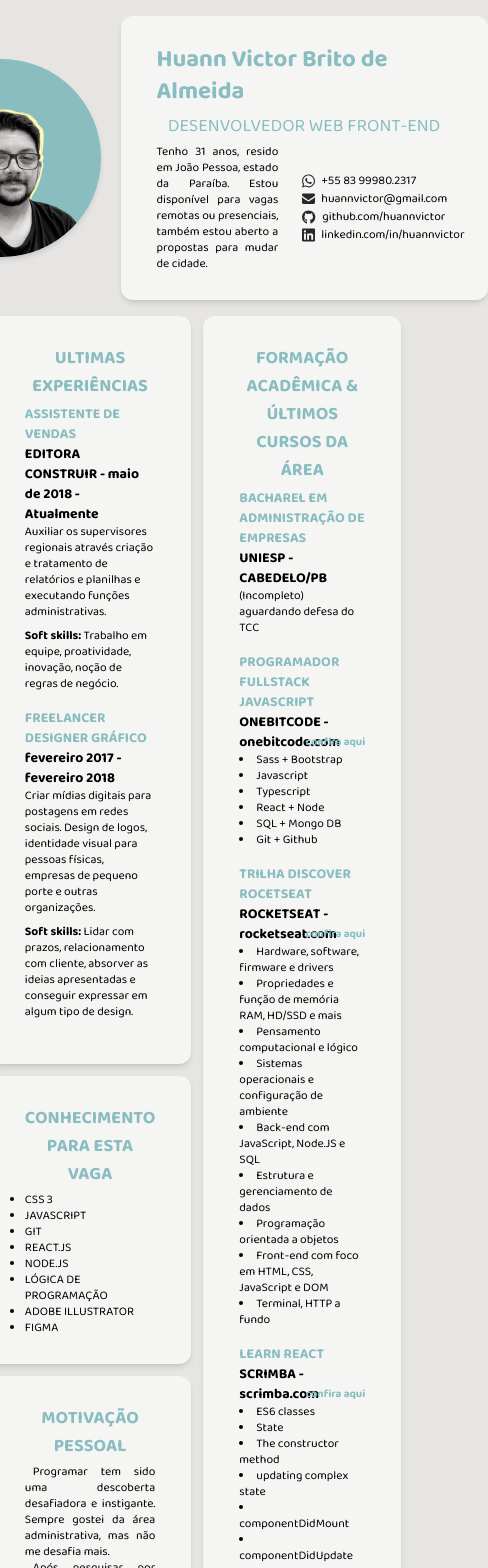
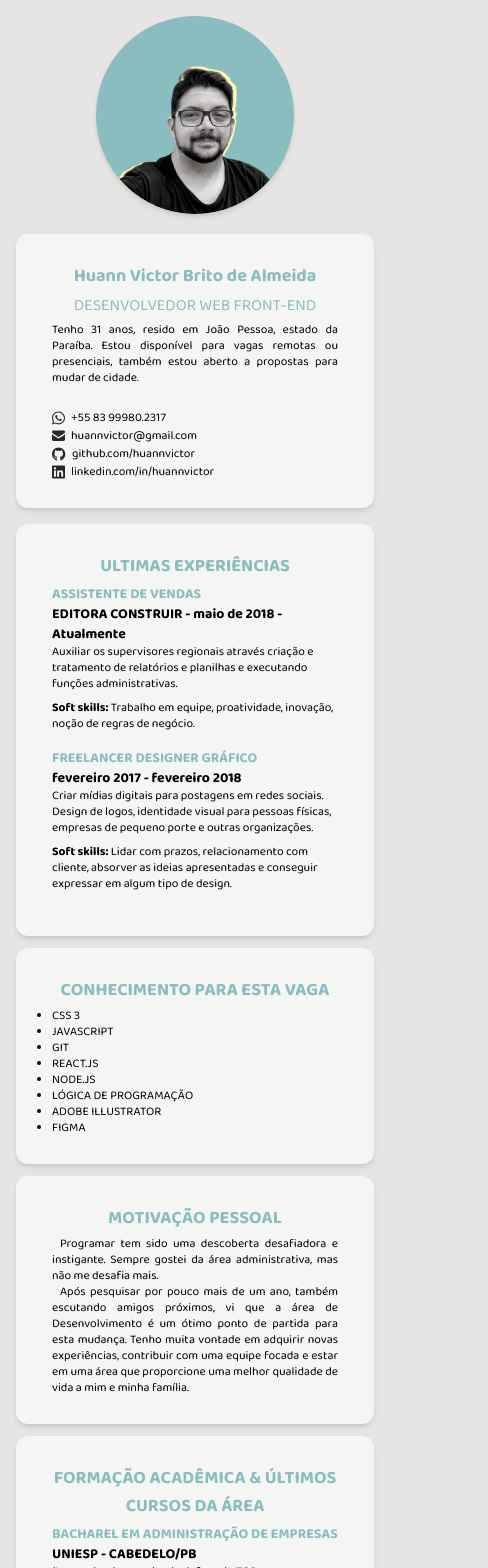
Before and after one commit to huannvictor/curriculo, a React (Create React App) app: page / in a window 390 px wide. Shown: the top 1568 px of the page, 488 px wide, since content can reach past the window. Built offline with nearby package versions, Linux system fonts and the light colour scheme.

Commit message:
responsive disign applyed

```diff
--- a/src/App.jsx
+++ b/src/App.jsx
@@ -7,9 +7,9 @@ import { Studies } from "./components/Studies";
 export function App() {
   return (
     <div className="App flex flex-col items-center justify-center gap-4 p-4">
-      <Header className="justify-center" />
-      <div className="flex gap-3 grid-cols-2">
-        <div className="left flex flex-col gap-3 text-xs">
+      <Header className="justify-center sm:max-w-sm" />
+      <div className="flex flex-col gap-3 sm:grid-cols-2 sm:flex-row">
+        <div className="left flex flex-col gap-3 text-xs sm:max-w-sm">
           <LastXP />
           <KnowledgeApplication />
           <PersonalMotivation />
--- a/src/components/Header/index.jsx
+++ b/src/components/Header/index.jsx
@@ -3,24 +3,24 @@ import { links } from "./links";
 
 export function Header() {
   return (
-    <header className="flex items-center justify-center gap-5">
+    <header className="flex flex-col md:flex-row items-center justify-center gap-5 text-center">
       <img
         src={avatarImg}
         alt="imagem do perfil"
-        className="shadow-md rounded-full bg-brand-500"
+        className="shadow-md rounded-full bg-brand-500 sm:w-48"
       />
-      <div className=" flex flex-col justify-center items-center gap-1 w-[565px] bg-stone-100 rounded-xl py-7 px-9 shadow-md">
-        <h1 className=" text-2xl font-bold text-brand-500">
+      <div className=" flex flex-col justify-center items-center gap-1 max-w-xl bg-stone-100 rounded-xl py-7 px-9 shadow-md">
+        <h1 className="text-lg sm:text-2xl font-bold text-brand-500">
           Huann Victor Brito de Almeida
         </h1>
-        <h2 className=" text-lg text-brand-500">DESENVOLVEDOR WEB FRONT-END</h2>
-        <div className="flex items-center gap-6 text-xs">
+        <h2 className="text-base sm:text-lg text-brand-500">DESENVOLVEDOR WEB FRONT-END</h2>
+        <div className="flex flex-col sm:flex-row sm:items-center gap-6 text-xs">
           <p className="text-justify">
             Tenho 31 anos, resido em João Pessoa, estado da Paraíba. Estou disponível
             para vagas remotas ou presenciais, também estou aberto a propostas
             para mudar de cidade.
           </p>
-          <ul className="flex flex-col gap-0.5">
+          <ul className="flex float-left flex-col gap-0.5">
             {
               Object.entries(links).map(([key, item]) => {
                 return(
--- a/src/components/KnowledgeApplication/index.jsx
+++ b/src/components/KnowledgeApplication/index.jsx
@@ -2,7 +2,7 @@ import { knowledgeList } from "./content"
 
 export function KnowledgeApplication(){
   return(
-    <div className="flex flex-col gap-1 max-w-sm bg-stone-100 rounded-xl py-7 px-9 shadow-md">
+    <div className="flex flex-col gap-1 bg-stone-100 rounded-xl py-7 px-9 shadow-md">
       <h1 className="text-lg text-brand-500 font-bold text-center">CONHECIMENTO PARA ESTA VAGA</h1>
       <ul className="content">
         {
--- a/src/components/LastXP/index.jsx
+++ b/src/components/LastXP/index.jsx
@@ -2,7 +2,7 @@ import { xpContent } from "./content"
 
 export function LastXP() {
   return(
-    <div className="flex flex-col gap-1 max-w-sm bg-stone-100 rounded-xl py-7 px-9 shadow-md">
+    <div className="flex flex-col gap-1 bg-stone-100 rounded-xl py-7 px-9 shadow-md">
       <h1 className="text-lg text-brand-500 font-bold text-center">ULTIMAS EXPERIÊNCIAS</h1>
       <div className="content">
         {
--- a/src/components/PersonalMotivation/index.jsx
+++ b/src/components/PersonalMotivation/index.jsx
@@ -1,6 +1,6 @@
 export function PersonalMotivation() {
   return(
-    <div className="flex flex-col gap-1 max-w-sm bg-stone-100 rounded-xl py-7 px-9 shadow-md">
+    <div className="flex flex-col gap-1 bg-stone-100 rounded-xl py-7 px-9 shadow-md">
       <h1 className="text-lg text-brand-500 font-bold text-center">MOTIVAÇÃO PESSOAL</h1>
       <div className="content text-justify indent-2">
         <p>Programar tem sido uma descoberta desafiadora e instigante. Sempre gostei da área administrativa, mas não me desafia mais.</p>
--- a/src/components/Studies/index.jsx
+++ b/src/components/Studies/index.jsx
@@ -2,7 +2,7 @@ import { studies } from "./content"
 
 export function Studies() {
   return(
-    <div className="flex flex-col gap-1 max-w-sm bg-stone-100 rounded-xl py-7 px-9 shadow-md">
+    <div className="flex flex-col gap-1 bg-stone-100 rounded-xl py-7 px-9 shadow-md">
       <h1 className="text-lg text-brand-500 font-bold text-center">FORMAÇÃO ACADÊMICA & ÚLTIMOS CURSOS DA ÁREA</h1>
       <div className="content">
         {
```
